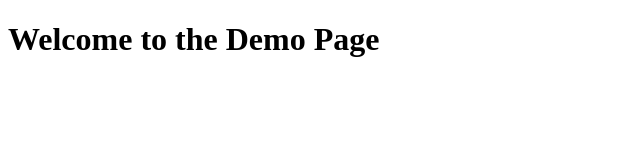
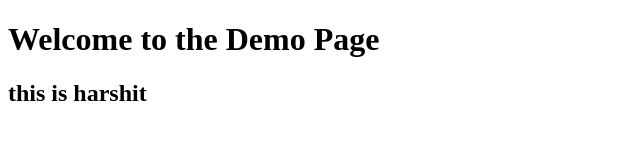
Before and after one commit to Harshit-devdeck/demo, a plain HTML site: page index.html in a window 1280 px wide. Shown: the whole page, without its empty margins (0-640 px from the left). Drawn offline with Linux system fonts and the light colour scheme.

Commit message:
third change

```diff
--- a/index.html
+++ b/index.html
@@ -7,5 +7,6 @@
 </head>
 <body>
    <h1>Welcome to the Demo Page</h1>
+   <h2>this is harshit</h2>
 </body>
 </html>
```
